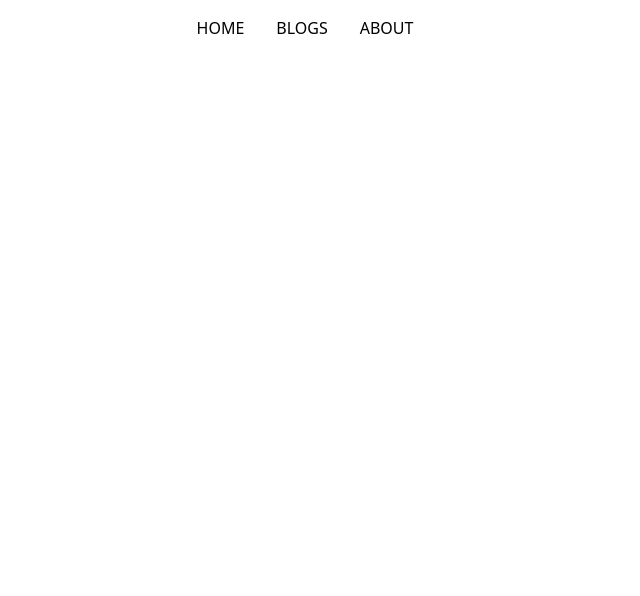
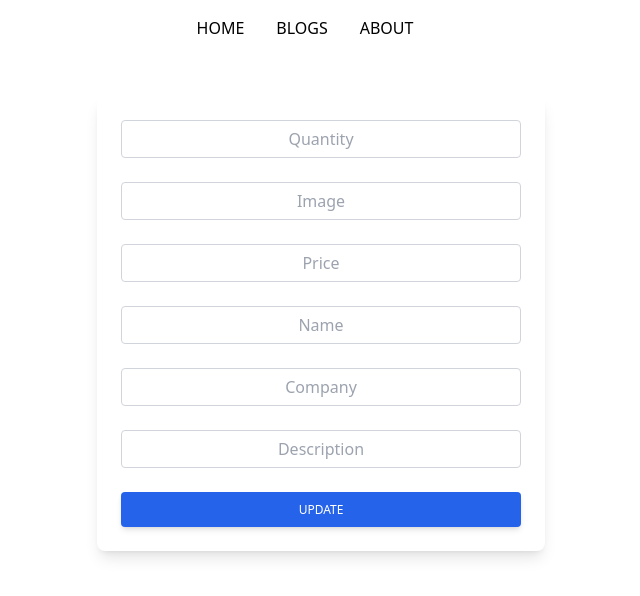
Before and after one commit to iamraihan/grocery-management-warhouse, a React (Create React App) app: page /add-item in a window 1280 px wide. Before the commit this address had no page. Shown: the top 596 px of the page, without its empty margins (319-959 px from the left). Built offline with nearby package versions, Linux system fonts and the light colour scheme; what tw-elements would draw is missing.

Commit message:
single item post added

```diff
--- a/src/App.js
+++ b/src/App.js
@@ -1,5 +1,6 @@
 import { Route, Routes } from 'react-router-dom';
 import './App.css';
+import AddItem from './pages/Home/AddItem/AddItem';
 import GroceryDetails from './pages/Home/GroceryDetails/GroceryDetails';
 import Home from './pages/Home/Home';
 import ManageInventory from './pages/Home/ManageInventory/ManageInventory';
@@ -14,6 +15,7 @@ function App() {
 
         <Route path='/grocery-details/:id' element={<GroceryDetails></GroceryDetails>}></Route>
         <Route path='/manage-inventory' element={<ManageInventory></ManageInventory>}></Route>
+        <Route path='/add-item' element={<AddItem></AddItem>}></Route>
       </Routes>
     </div>
   );
--- /dev/null
+++ b/src/pages/Home/AddItem/AddItem.js
@@ -0,0 +1,77 @@
+import React from 'react';
+
+const AddItem = () => {
+
+    const addItemHandler = event => {
+        event.preventDefault()
+        const quantity = event.target.quantity.value
+        const image = event.target.image.value
+        const price = event.target.price.value
+        const name = event.target.name.value
+        const company = event.target.company.value
+        const description = event.target.description.value
+
+        fetch('http://localhost:5000/groceries', {
+            method: 'POST',
+            body: JSON.stringify({
+                quantity,
+                image,
+                price,
+                name,
+                company,
+                description
+            }),
+            headers: {
+                'Content-type': 'application/json'
+            },
+        })
+            .then((res) => res.json())
+            .then((data) => {
+                console.log(data);
+            });
+
+    }
+    return (
+        <div>
+            <div>
+                <div className="block p-6 rounded-lg shadow-lg bg-white max-w-md mx-auto mt-10">
+                    <form onSubmit={addItemHandler}>
+                        <div className="form-group mb-6">
+                            <input type="text" name='quantity' className="form-control block w-full px-3 py-1.5 text-base font-normal text-gray-700 bg-white bg-clip-padding  border border-solid border-gray-300 rounded transition ease-in-out m-0 focus:text-gray-700 focus:bg-white focus:border-blue-600 focus:outline-none text-center" placeholder="Quantity" />
+                        </div>
+
+                        <div className="form-group mb-6">
+                            <input type="text" name='image' className="form-control block w-full px-3 py-1.5 text-base font-normal text-gray-700 bg-white bg-clip-padding  border border-solid border-gray-300 rounded transition ease-in-out m-0 focus:text-gray-700 focus:bg-white focus:border-blue-600 focus:outline-none text-center" placeholder="Image" />
+                        </div>
+
+                        <div className="form-group mb-6">
+                            <input type="text" name='price' className="form-control block w-full px-3 py-1.5 text-base font-normal text-gray-700 bg-white bg-clip-padding  border border-solid border-gray-300 rounded transition ease-in-out m-0 focus:text-gray-700 focus:bg-white focus:border-blue-600 focus:outline-none text-center" placeholder="Price" />
+                        </div>
+
+                        <div className="form-group mb-6">
+                            <input type="text" name='name' className="form-control block w-full px-3 py-1.5 text-base font-normal text-gray-700 bg-white bg-clip-padding  border border-solid border-gray-300 rounded transition ease-in-out m-0 focus:text-gray-700 focus:bg-white focus:border-blue-600 focus:outline-none text-center" placeholder="Name" />
+                        </div>
+
+                        <div className="form-group mb-6">
+                            <input type="text" name='company' className="form-control block w-full px-3 py-1.5 text-base font-normal text-gray-700 bg-white bg-clip-padding  border border-solid border-gray-300 rounded transition ease-in-out m-0 focus:text-gray-700 focus:bg-white focus:border-blue-600 focus:outline-none text-center" placeholder="Company" />
+                        </div>
+
+                        <div className="form-group mb-6">
+                            <input type="text" name='description' className="form-control block w-full px-3 py-1.5 text-base font-normal text-gray-700 bg-white bg-clip-padding  border border-solid border-gray-300 rounded transition ease-in-out m-0 focus:text-gray-700 focus:bg-white focus:border-blue-600 focus:outline-none text-center" placeholder="Description" />
+                        </div>
+
+
+
+
+
+
+
+                        <input className='w-full px-6 py-2.5 bg-blue-600 text-white  font-medium text-xs leading-tight uppercase rounded shadow-md  hover:bg-blue-700 hover:shadow-lg focus:bg-blue-700 focus:shadow-lg focus:outline-none focus:ring-0active:bg-blue-800 active:shadow-lg transition  duration-150  cursor-pointer ease-in-out"' type="submit" value="Update" />
+                    </form>
+                </div>
+            </div>
+        </div>
+    );
+};
+
+export default AddItem;
--- a/src/pages/Home/GroceryDetails/GroceryDetails.js
+++ b/src/pages/Home/GroceryDetails/GroceryDetails.js
@@ -94,21 +94,9 @@ const GroceryDetails = () => {
             {/* update stock section  */}
             <div>
                 <div className="block p-6 rounded-lg shadow-lg bg-white max-w-md mx-auto mt-10">
-                    <form onSubmit={updateStockQuantity}>
+                    <form>
                         <div className="form-group mb-6">
-                            <input type="text" name='increaseQuantity' className="form-control block w-full
-        px-3
-        py-1.5
-        text-base
-        font-normal
-        text-gray-700
-        bg-white bg-clip-padding
-        border border-solid border-gray-300
-        rounded
-        transition
-        ease-in-out
-        m-0
-        focus:text-gray-700 focus:bg-white focus:border-blue-600 focus:outline-none" placeholder="Update Stock" />
+                            <input type="text" name='increaseQuantity' className="form-control block w-full px-3 py-1.5 text-base font-normal text-gray-700 bg-white bg-clip-padding  border border-solid border-gray-300 rounded transition ease-in-out m-0 focus:text-gray-700 focus:bg-white focus:border-blue-600 focus:outline-none" placeholder="Update Stock" />
                         </div>
 
 
--- a/src/pages/Home/ManageInventory/ManageInventory.js
+++ b/src/pages/Home/ManageInventory/ManageInventory.js
@@ -1,4 +1,5 @@
 import React, { useEffect, useState } from 'react';
+import { Link } from 'react-router-dom';
 import ManageInventoryDetails from '../ManageInventoryDetails/ManageInventoryDetails';
 
 const ManageInventory = () => {
@@ -11,7 +12,14 @@ const ManageInventory = () => {
 
     return (
         <div>
-            {groceries.map(grocery => <ManageInventoryDetails key={grocery._id} grocery={grocery}></ManageInventoryDetails>)}
+            <div>
+                {groceries.map(grocery => <ManageInventoryDetails key={grocery._id} grocery={grocery}></ManageInventoryDetails>)}
+            </div>
+            <div className="mt-5">
+                <Link to='/add-item'>
+                    <button className='inline-block px-6 py-2.5 bg-blue-600 text-white font-medium text-xs leading-tight uppercase rounded shadow-md hover:bg-blue-700 hover:shadow-lg focus:bg-blue-700 focus:shadow-lg focus:outline-none focus:ring-0 active:bg-blue-800 active:shadow-lg transition duration-150 ease-in-out cursor-pointer'>Add New Item</button>
+                </Link>
+            </div>
         </div>
     );
 };
--- a/src/pages/Home/ManageInventoryDetails/ManageInventoryDetails.js
+++ b/src/pages/Home/ManageInventoryDetails/ManageInventoryDetails.js
@@ -21,6 +21,7 @@ const ManageInventoryDetails = ({ grocery }) => {
             })
     }
     return (
+        <div>
             <div>
                 <div className="relative overflow-x-auto shadow-md sm:rounded-lg container mx-auto mt-2">
                     <table className="w-full text-sm text-left text-gray-500 dark:text-gray-400">
@@ -60,6 +61,8 @@ const ManageInventoryDetails = ({ grocery }) => {
                     </table>
                 </div>
             </div>
+        </div>
+
     );
 };
 
```
Lines whose indentation alone changed are shown as unchanged.
